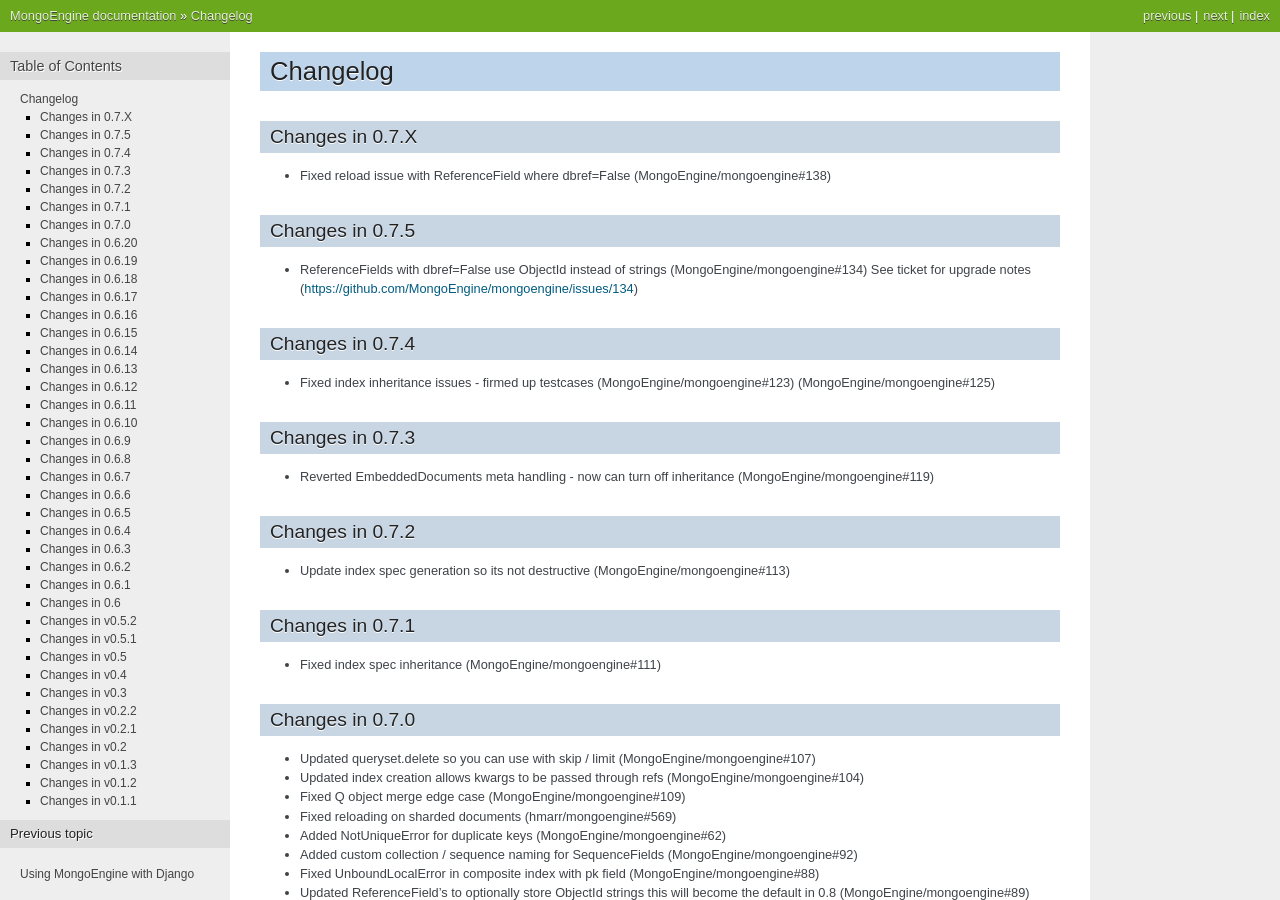
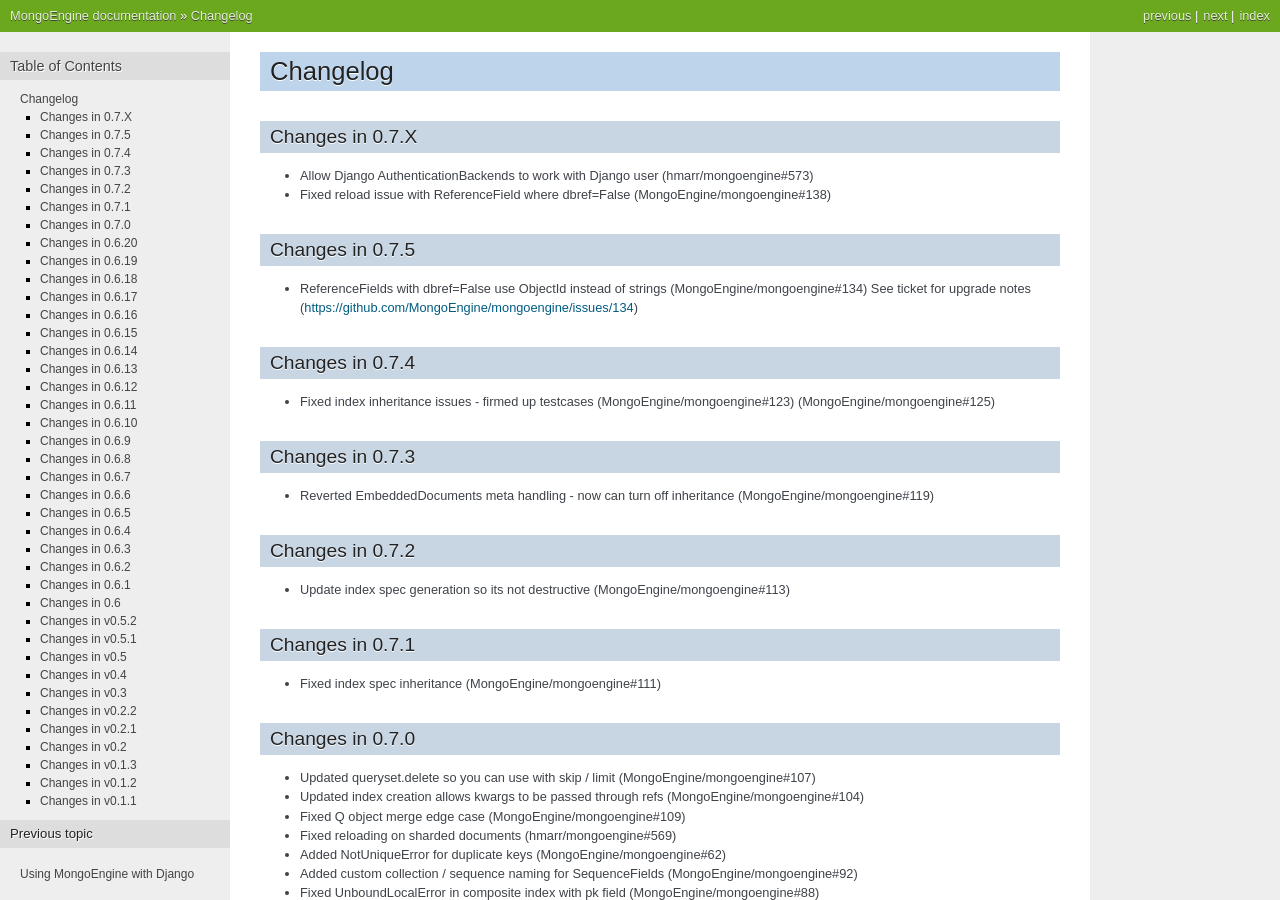
Before and after one commit to MongoEngine/mongoengine, a Sphinx documentation site: the page built from docs/changelog.rst, in a window 1280 px wide and 900 px high. Built offline with Sphinx 7.4.7, drawn with Linux system fonts in a browser that asks for light colours; the version number could not be read and is left out.

```diff
--- a/docs/changelog.rst
+++ b/docs/changelog.rst
@@ -4,6 +4,7 @@ Changelog
 
 Changes in 0.7.X
 ================
+- Allow Django AuthenticationBackends to work with Django user (hmarr/mongoengine#573)
 - Fixed reload issue with ReferenceField where dbref=False (MongoEngine/mongoengine#138)
 
 Changes in 0.7.5
```
Also changed, not shown: 1 other file.
